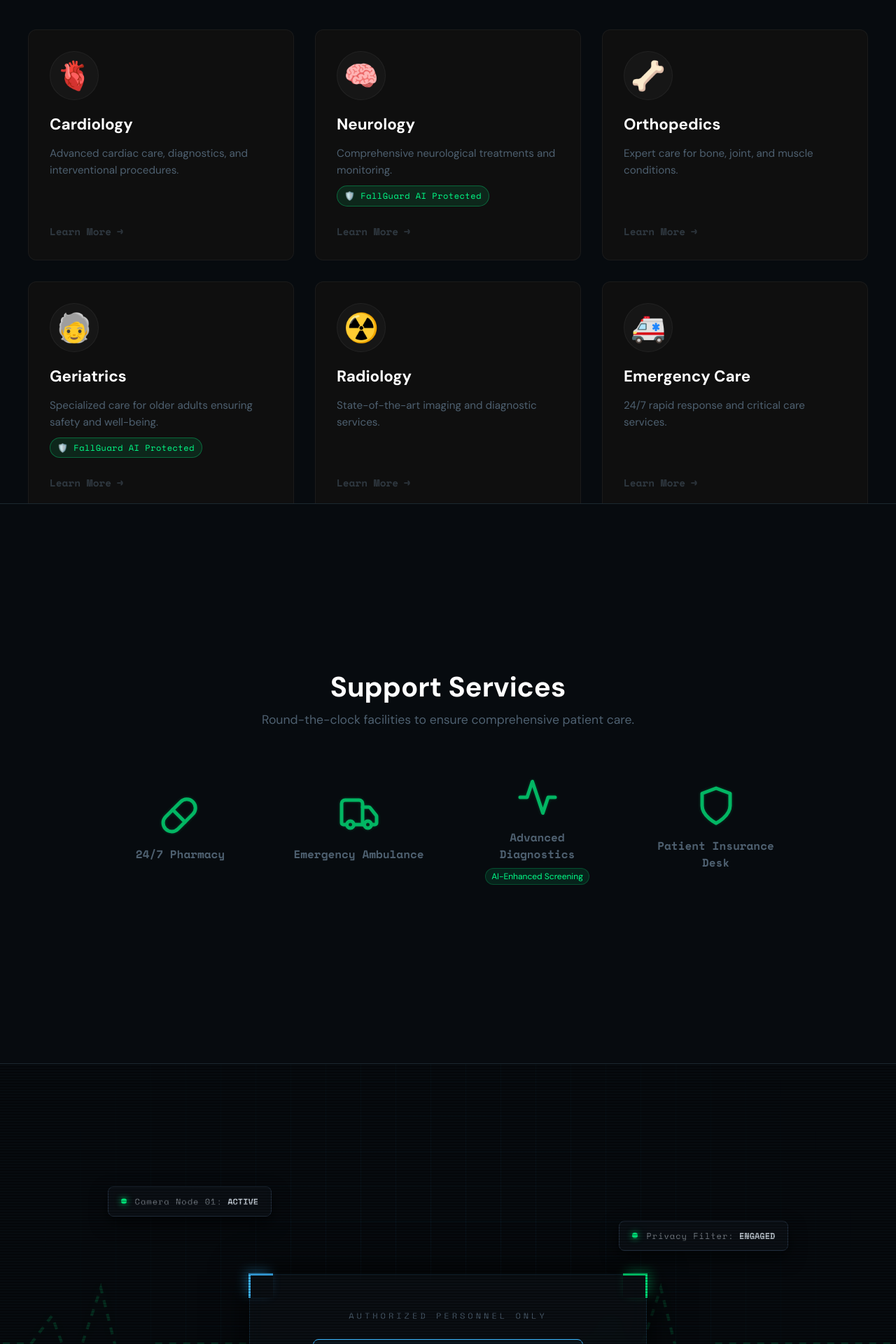
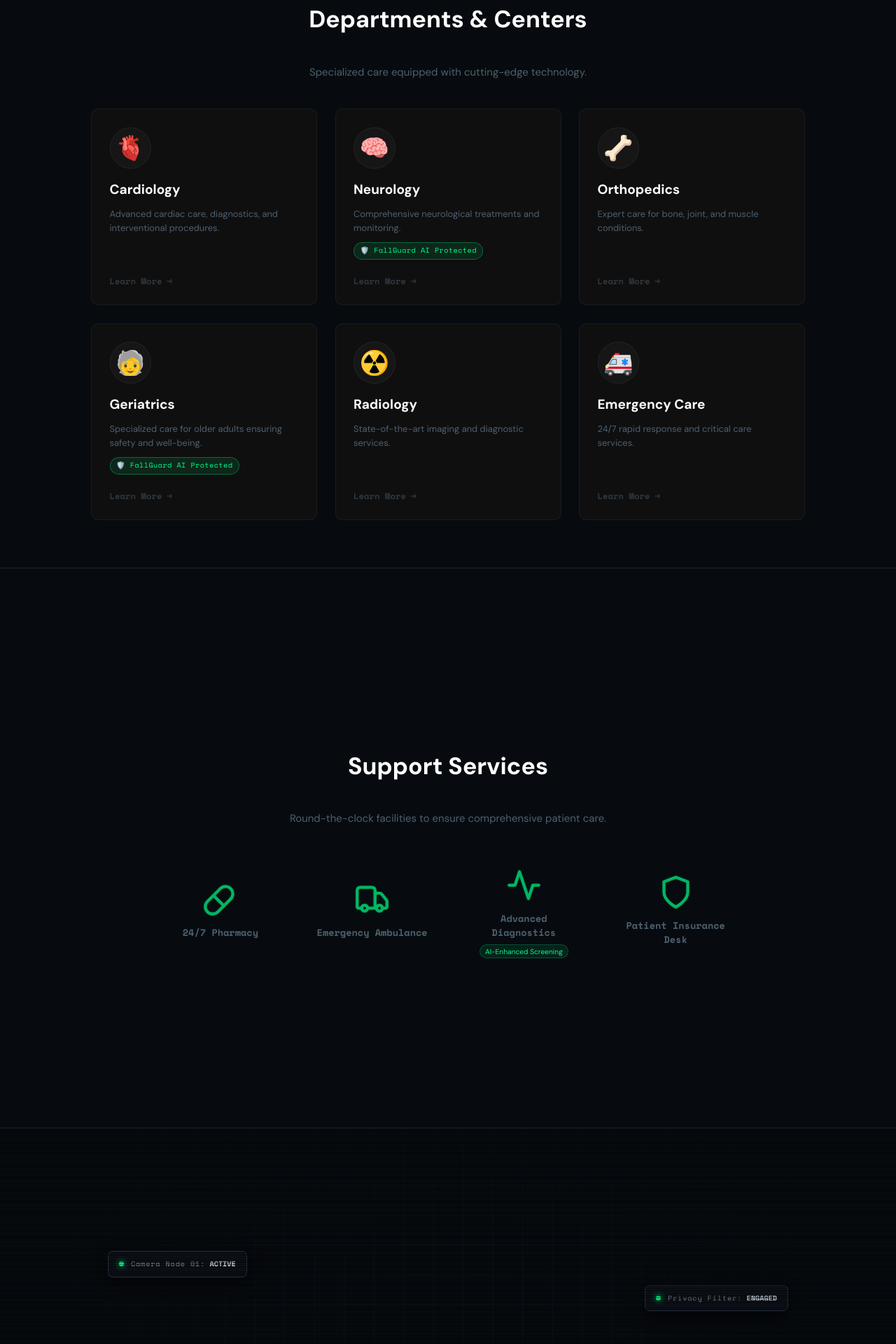
Before and after one commit to Shravanidorle/Healthcare-System, a Flask app: page / in a window 1280 px wide. Shown: the part 881-2801 px from the top of the page at 70% size. Run offline with Flask 3, Linux system fonts and the light colour scheme.

Commit message:
UI and Camera stability fixes

```diff
--- a/app.py
+++ b/app.py
@@ -93,7 +93,7 @@ def init_db():
     ''')
     con.commit()
     con.close()
-    print(f"[DB] SQLite database ready → {DB_PATH}")
+    print(f"[DB] SQLite database ready => {DB_PATH}")
 
 init_db()
 
@@ -342,6 +342,9 @@ def camera_thread():
             latest_display_frame  = display.copy()
             latest_skeleton_frame = skeleton.copy()
 
+        import time
+        time.sleep(0.033)
+
     if cap.isOpened():
         cap.release()
         print("[INFO] Camera released (end of loop).")
--- a/requirements.txt
+++ b/requirements.txt
@@ -3,8 +3,9 @@ flask-socketio==5.3.6
 torch==2.1.0 --index-url https://download.pytorch.org/whl/cpu
 mediapipe==0.10.7
 opencv-python-headless==4.8.1.78
-numpy==1.24.3
+numpy==1.26.4
 joblib==1.3.2
 eventlet==0.33.3
 gunicorn==21.2.0
 python-dotenv==1.0.0
+cryptography>=41.0.0
--- a/static/css/layout.css
+++ b/static/css/layout.css
@@ -5,7 +5,7 @@
 body {
     display: flex;
     flex-direction: column;
-    min-height: 100vh;
+    min-height: calc(100vh / 0.85);
     margin: 0;
 }
 
@@ -20,7 +20,7 @@ header {
   justify-content: space-between;
   position: sticky;
   top: 0;
-  z-index: 100;
+  z-index: 1000;
 }
 
 .header-left {
--- a/static/css/style.css
+++ b/static/css/style.css
@@ -7,7 +7,7 @@
     align-items: center;
     justify-content: flex-start !important;
     flex-direction: row !important; /* Force row layout over sticky-section */
-    min-height: 100vh;
+    min-height: calc(100vh / 0.85);
     background: radial-gradient(circle at center, var(--surface2) 0%, var(--bg) 100%);
     padding: 80px 50px 20px 50px; /* Padding for fixed nav */
     box-sizing: border-box;
@@ -360,3 +360,26 @@ section.sticky-section {
     box-shadow: 0 0 10px var(--green);
     transform: scale(1.3);
 }
+
+/* ── UI Layout Regression Fixes ── */
+
+/* 1. Prevent Section Overlap */
+#departments, #surveillance, #support, #stories, #events, #blogs {
+    padding-top: 100px;
+    position: relative;
+}
+
+/* 2. Title Alignment Repair */
+.section-title {
+    text-align: center;
+    padding-bottom: 40px;
+}
+
+/* 3. Z-Index Ordering */
+#hero { z-index: 900; position: relative; }
+#departments { z-index: 800; }
+#surveillance { z-index: 700; }
+#support { z-index: 600; }
+#stories { z-index: 500; }
+#events { z-index: 400; }
+#blogs { z-index: 300; }
--- a/static/css/variables.css
+++ b/static/css/variables.css
@@ -41,15 +41,14 @@ body {
   background: var(--bg);
   color: var(--text);
   font-family: var(--sans);
-  min-height: 100vh;
+  min-height: calc(100vh / 0.85);
   display: flex;
   flex-direction: column;
   overflow-x: hidden;
+  margin: 0;
 
-  display: flex;
-  flex-direction: column;
-  min-height: 100vh;
-  margin: 0;
+  /* Global scale down to counteract Windows OS-level display scaling (125%-150%) */
+  zoom: 0.85;
 }
 
 /* Scanline overlay */
--- a/templates/about.html
+++ b/templates/about.html
@@ -24,7 +24,7 @@
             overflow-x: hidden;
             display: flex;
             flex-direction: column;
-            min-height: 100vh;
+            min-height: calc(100vh / 0.85);
         }
 
         /* Fixed Navigation */
--- a/templates/contact.html
+++ b/templates/contact.html
@@ -24,7 +24,7 @@
             font-family: var(--sans);
             display: flex;
             flex-direction: column;
-            min-height: 100vh;
+            min-height: calc(100vh / 0.85);
         }
 
         /* Navigation adjustments */
--- a/templates/landing.html
+++ b/templates/landing.html
@@ -31,9 +31,8 @@
 
         /* Sticky Section Stacking Effect */
         .sticky-section {
-            position: sticky;
-            top: 0;
-            height: 100vh;
+            position: relative;
+            min-height: calc(100vh / 0.85);
             display: flex;
             flex-direction: column;
             align-items: center;
@@ -42,6 +41,7 @@
             background: var(--bg);
             border-top: 1px solid var(--border);
             z-index: 10;
+            overflow: hidden; /* prevents inner content bleeding out */
         }
 
         .sticky-section:nth-child(2) { z-index: 11; }
```
Also changed, not shown: templates/index.html (+5 -5 lines), 3 other files.
